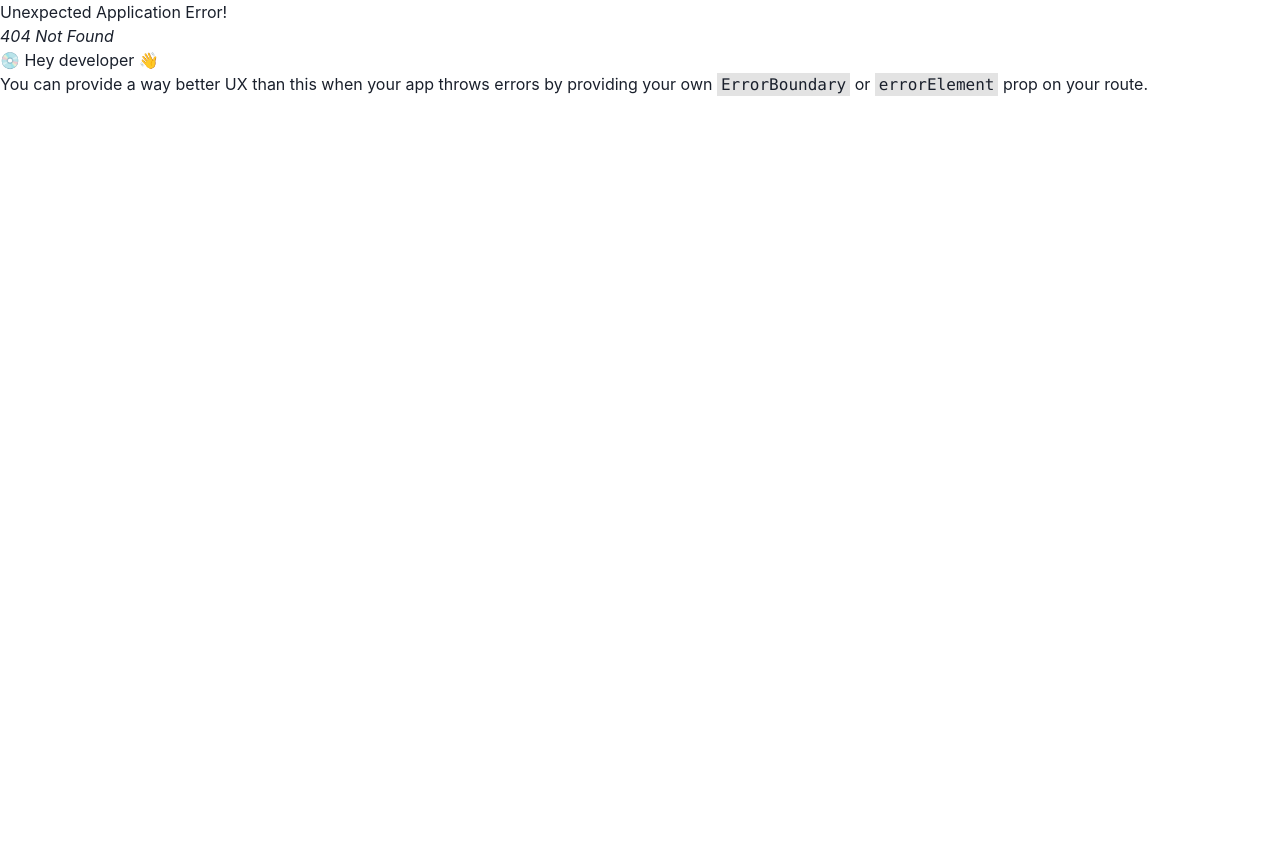
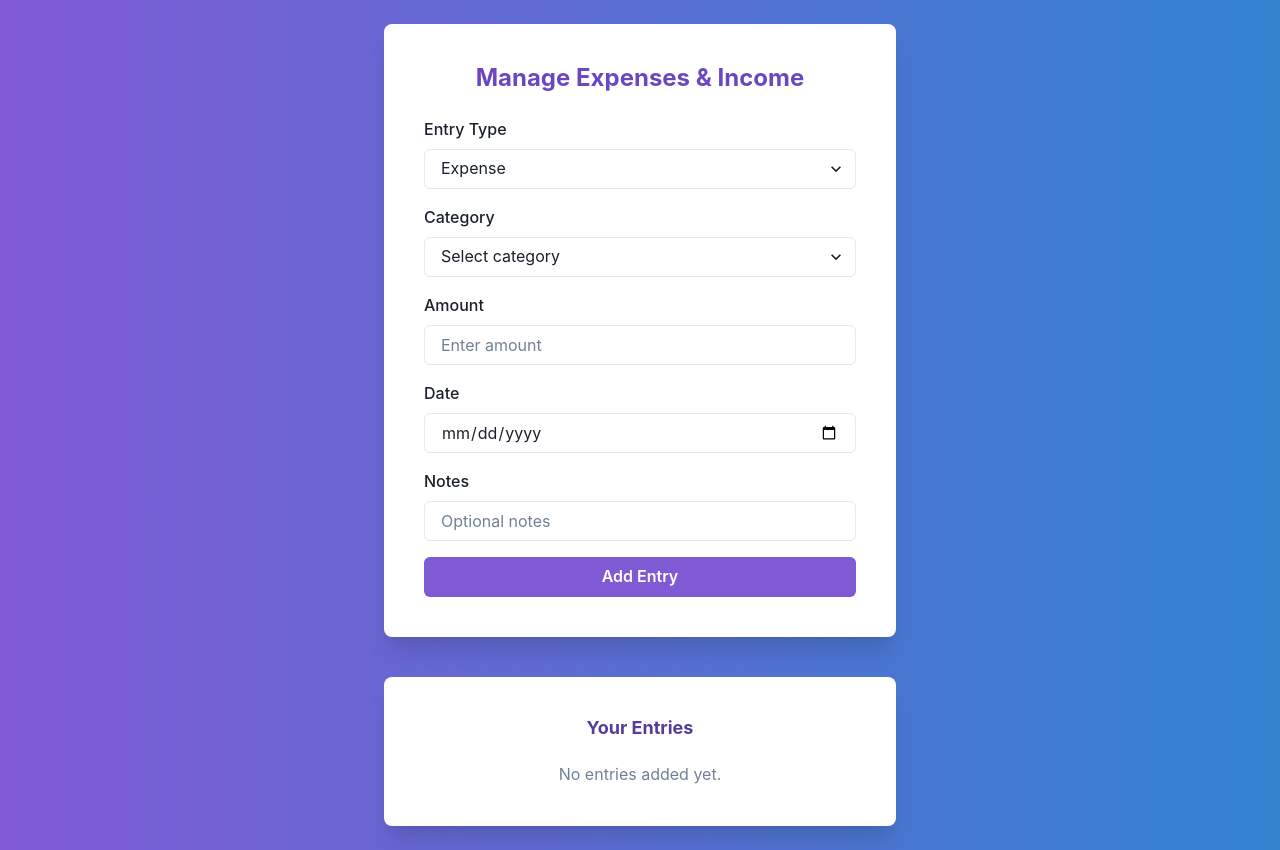
Before and after one commit to Wendyydxiao/personalfinaceapp, a React (Vite) app in the folder personal-finance-app/client/: page /entry in a window 1280 px wide. Before the commit this address had no page. Before the commit the page ends 800 px from the top, so only its background shows below. Built offline with nearby package versions, Linux system fonts and the light colour scheme.

Commit message:
built dashboard & entry.jsx

```diff
--- /dev/null
+++ b/personal-finance-app/client/src/pages/entry.jsx
@@ -0,0 +1,193 @@
+import React, { useState } from 'react';
+import {
+  Box,
+  Button,
+  Input,
+  VStack,
+  HStack,
+  Text,
+  FormControl,
+  FormLabel,
+  Heading,
+  IconButton,
+  Select,
+} from '@chakra-ui/react';
+import { DeleteIcon } from '@chakra-ui/icons';
+
+const Entry = () => {
+  const [expenses, setExpenses] = useState([]);
+
+  const [newExpense, setNewExpense] = useState({
+    type: 'Expense',
+    category: '',
+    amount: '',
+    date: '',
+    notes: '',
+  });
+
+  const handleInputChange = (e) => {
+    const { name, value } = e.target;
+    setNewExpense({ ...newExpense, [name]: value });
+  };
+
+  const handleAddExpense = () => {
+    const newEntry = { ...newExpense, id: Date.now() };
+    setExpenses([...expenses, newEntry]);
+    setNewExpense({ type: 'Expense', category: '', amount: '', date: '', notes: '' });
+  };
+
+
+  const handleDeleteExpense = (id) => {
+    setExpenses(expenses.filter((expense) => expense.id !== id));
+  };
+
+
+//HARDCODE TEST DATA, RMB TO REMOVE
+  const incomeCategories = ['Salary', 'Investment', 'Freelancing'];
+  const expenseCategories = ['Groceries', 'Transportation', 'Dining Out', 'Entertainment', 'Utilities'];
+
+  return (
+    <Box
+      minH="100vh"
+      bgGradient="linear(to-r, purple.500, blue.500)"
+      p={6}
+    >
+      <Box
+        maxW="lg"
+        w="full"
+        bg="white"
+        p={10}
+        borderRadius="lg"
+        boxShadow="xl"
+        textAlign="center"
+        mb={10}
+        mx="auto"
+      >
+        <Heading fontSize="2xl" color="purple.600" mb={6}>
+          Manage Expenses & Income
+        </Heading>
+
+        <VStack spacing={4} align="stretch">
+          <FormControl id="type">
+            <FormLabel>Entry Type</FormLabel>
+            <Select
+              name="type"
+              value={newExpense.type}
+              onChange={handleInputChange}
+            >
+              <option value="Income">Income</option>
+              <option value="Expense">Expense</option>
+            </Select>
+          </FormControl>
+
+          <FormControl id="category">
+            <FormLabel>Category</FormLabel>
+            <Select
+              placeholder="Select category"
+              name="category"
+              value={newExpense.category}
+              onChange={handleInputChange}
+            >
+              {(newExpense.type === 'Income' ? incomeCategories : expenseCategories).map((category) => (
+                <option key={category} value={category}>
+                  {category}
+                </option>
+              ))}
+            </Select>
+          </FormControl>
+
+          <FormControl id="amount">
+            <FormLabel>Amount</FormLabel>
+            <Input
+              type="number"
+              placeholder="Enter amount"
+              name="amount"
+              value={newExpense.amount}
+              onChange={handleInputChange}
+            />
+          </FormControl>
+
+          <FormControl id="date">
+            <FormLabel>Date</FormLabel>
+            <Input
+              type="date"
+              name="date"
+              value={newExpense.date}
+              onChange={handleInputChange}
+            />
+          </FormControl>
+
+          <FormControl id="notes">
+            <FormLabel>Notes</FormLabel>
+            <Input
+              type="text"
+              placeholder="Optional notes"
+              name="notes"
+              value={newExpense.notes}
+              onChange={handleInputChange}
+            />
+          </FormControl>
+
+          <Button colorScheme="purple" onClick={handleAddExpense} width="full">
+            {newExpense.id ? 'Update Entry' : 'Add Entry'}
+          </Button>
+        </VStack>
+      </Box>
+
+      <Box
+        maxW="lg"
+        w="full"
+        bg="white"
+        p={10}
+        borderRadius="lg"
+        boxShadow="xl"
+        textAlign="center"
+        mx="auto"
+      >
+        <Heading fontSize="lg" color="purple.700" mb={6}>
+          Your Entries
+        </Heading>
+
+        {expenses.length > 0 ? (
+          <VStack spacing={4} align="stretch">
+            {expenses.map((expense) => (
+              <Box
+                key={expense.id}
+                borderWidth="1px"
+                borderRadius="lg"
+                p={4}
+                bg="gray.50"
+              >
+                <HStack justify="space-between">
+                  <Box>
+                    <Text fontWeight="bold">{expense.type}: {expense.category}</Text>
+                    <Text fontSize="sm" color="gray.600">
+                      ${expense.amount} on {expense.date}
+                    </Text>
+                    <Text fontSize="sm" color="gray.500">
+                      {expense.notes}
+                    </Text>
+                  </Box>
+                  <HStack>
+
+                    <IconButton
+                      icon={<DeleteIcon />}
+                      colorScheme="red"
+                      onClick={() => handleDeleteExpense(expense.id)}
+                      aria-label="Delete entry"
+                    />
+                  </HStack>
+                </HStack>
+              </Box>
+            ))}
+          </VStack>
+        ) : (
+          <Text color="gray.500">No entries added yet.</Text>
+        )}
+
+      </Box>
+    </Box>
+  );
+};
+
+export default Entry;
```
Also changed, not shown: personal-finance-app/client/src/main.jsx (+5 -3 lines), personal-finance-app/client/src/pages/dashboard.jsx (+74 -9 lines).
